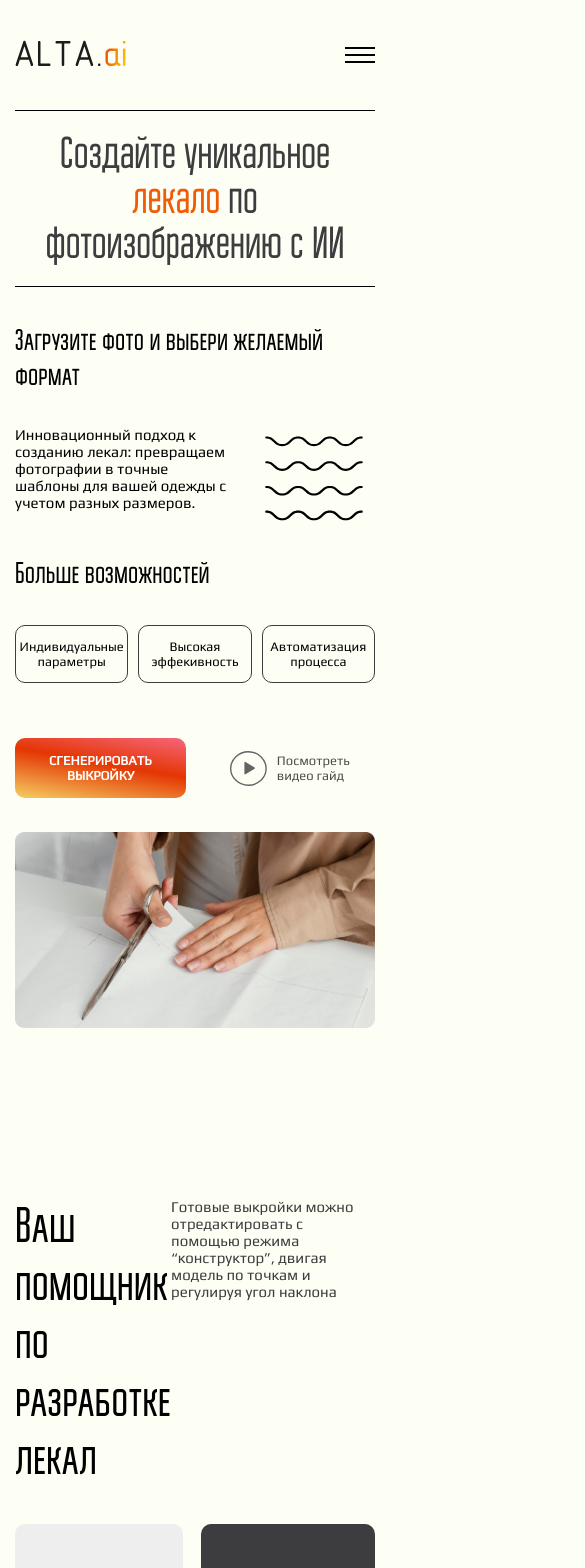
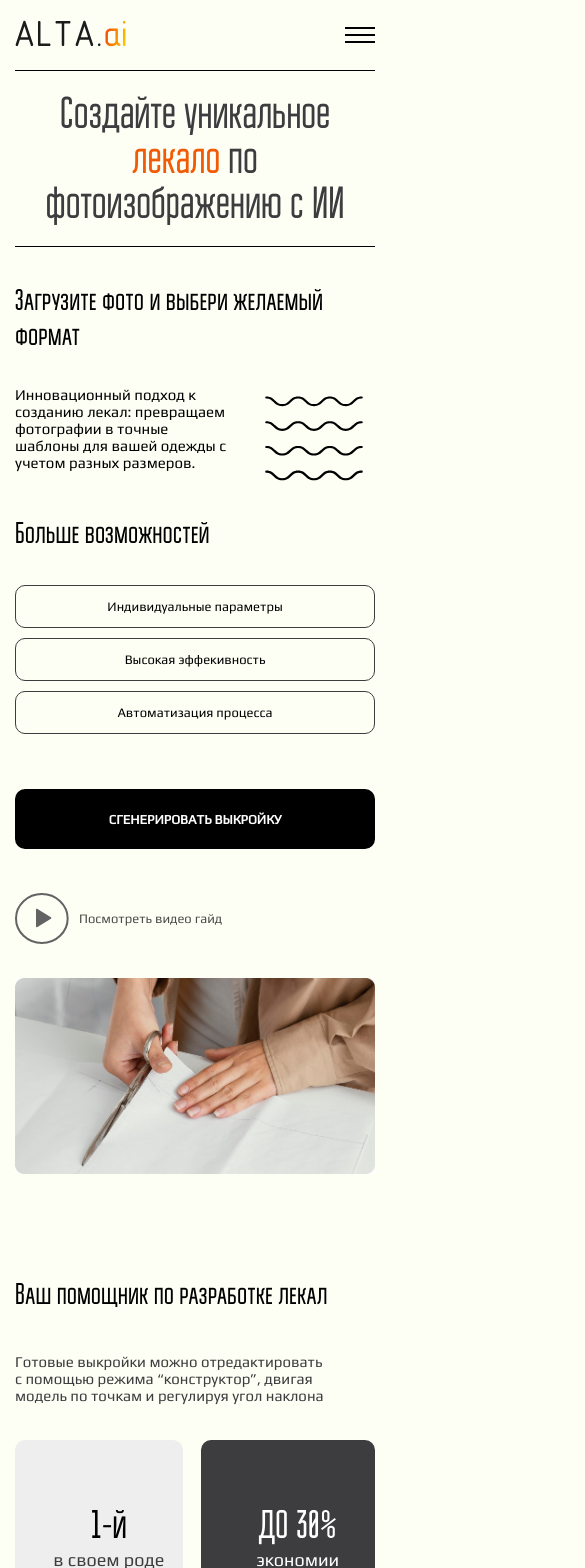
Before and after one commit to ismailow/alta, a React (Create React App) app: page / in a window 390 px wide. Shown: the top 1568 px of the page, 585 px wide, since content can reach past the window. Built offline with nearby package versions, Linux system fonts and the light colour scheme; the HTML template or start-up script is replaced by a standard one.

Commit message:
adaptive

```diff
--- a/src/components/details/details.module.css
+++ b/src/components/details/details.module.css
@@ -7,6 +7,7 @@
     justify-content: space-between;
     align-items: center;
     margin-bottom: 60px;
+    gap: 15px;
 }
 
 .title {
@@ -16,21 +17,58 @@
     position: relative;
 }
 
-.title::after {
-    content: "";
-    display: block;
-    width: 550px;
+.line {
+    width: 100%;
+    max-width: 550px;
     height: 2px;
     background-color: #000;
-    position: absolute;
-    top: 50%;
-    right: -590px;
-    transform: translateY(-50%);
+    margin: 10px 0;
+    flex: 1 1 auto
 }
 
 .subtitle {
     font-family: 'Play';
     font-size: 15px;
+}
+
+@media (max-width: 1424px) {
+    .titleBlock {
+        flex-wrap: wrap;
+        justify-content: start;
+    }
+    .line {
+        width: 500px;
+    }
+}
+
+@media (max-width: 1374px) {
+    .line {
+        width: 450px;
+    }
+}
+
+@media (max-width: 1324px) {
+    .line {
+        width: 400px;
+    }
+}
+
+@media (max-width: 1274px) {
+    .line {
+        width: 350px;
+    }
+}
+
+@media (max-width: 967px) {
+    .titleBlock {
+        flex-direction: column;
+        align-items: start;
+    }
+
+    .line {
+        max-width: 100%;
+        width: 100%;
+    }
 }
 
 .imagesBlock {
@@ -75,3 +113,21 @@
 .fourthImg {
     grid-area: fourth;
 }
+
+@media (max-width: 846px) {
+    .title {
+        font-size: 40px;
+    }
+}
+
+@media (max-width: 602px) {
+    .title {
+        font-size: 35px;
+    }
+}
+
+@media (max-width: 520px) {
+    .title {
+        font-size: 30px;
+    }
+}
--- a/src/components/details/index.jsx
+++ b/src/components/details/index.jsx
@@ -10,6 +10,7 @@ const Details = () => {
         <div className={styles.details}>
             <div className={styles.titleBlock}>
                 <h3 className={styles.title}>Пусть на фото будут все важные детали</h3>
+                <div className={styles.line}></div>
                 <p className={styles.subtitle}>Это нужно для точного результата</p>
             </div>
             <div className={styles.imagesBlock}>
--- a/src/components/footer/footer.module.css
+++ b/src/components/footer/footer.module.css
@@ -26,6 +26,7 @@
     display: flex;
     justify-content: space-between;
     flex-wrap: wrap;
+    gap: 50px;
 }
 
 .title {
@@ -50,6 +51,7 @@
 .navBlock {
     display: flex;
     gap: 90px;
+    flex-wrap: wrap;
 }
 
 .navList {
@@ -77,3 +79,24 @@
 .rightClip {
     right: 50px;
 }
+
+@media (max-width: 420px) {
+    .decorativeText {
+        font-size: 30px;
+    }
+}
+
+@media (max-width: 514px) {
+    .footer {
+        padding: 70px 35px 90px;
+    }
+    .title {
+        font-size: 30px;
+    }
+}
+
+@media (max-width: 609px) {
+    .navList {
+        margin-top: -40px;
+    }
+}
--- a/src/components/footer/index.jsx
+++ b/src/components/footer/index.jsx
@@ -1,4 +1,4 @@
-import logo from '../../icons/footerLogo.svg';
+import logo from '../../icons/logo.svg';
 import arrow from '../../icons/arrow2.svg';
 import clip from '../../icons/clip.svg';
 
--- a/src/components/header/header.module.css
+++ b/src/components/header/header.module.css
@@ -2,12 +2,12 @@
     display: flex;
     justify-content: space-between;
     align-items: center;
-    padding: 40px 0 40px;
+    padding: 20px 0 20px;
 }
 
 .menu {
     display: flex;
-    gap: 80px;
+    gap: 60px;
 }
 
 .closeBtn {
--- a/src/components/helper/helper.module.css
+++ b/src/components/helper/helper.module.css
@@ -1,5 +1,5 @@
 .helper {
-    padding-top: 166px;
+    padding-top: 100px;
     margin-bottom: 170px;
 }
 
@@ -187,6 +187,19 @@
     }
 }
 
+@media (max-width: 922px) {
+    .titleBlock {
+        gap: 40px;
+        flex-wrap: wrap;
+    }
+}
+
+@media (max-width: 905px) {
+    .subtitle {
+        /* margin-top: -30px; */
+    }
+}
+
 @media (max-width: 855px) {
     .tileTitle {
         font-size: 40px;
@@ -229,3 +242,21 @@
         font-size: 40px;
     }
 }
+
+@media (max-width: 846px) {
+    .title {
+        font-size: 40px;
+    }
+}
+
+@media (max-width: 602px) {
+    .title {
+        font-size: 35px;
+    }
+}
+
+@media (max-width: 520px) {
+    .title {
+        font-size: 30px;
+    }
+}
--- a/src/components/intro/intro.module.css
+++ b/src/components/intro/intro.module.css
@@ -100,7 +100,6 @@
     font-family: "Play";
     font-size: 18px;
     display: flex;
-    /* justify-content: space-between; */
     gap: 20px;
     margin-bottom: 26px;
 }
@@ -165,17 +164,19 @@
     gap: 44px;
 }
 
-@media (max-width: 1120px) {
-    /* .introBlock {
+@media (max-width: 401px) {
+    .capacities {
         flex-wrap: wrap;
     }
-    .introContent {
-        max-width: 100%;
-        flex-grow: 1;
+}
+
+@media (max-width: 391px) {
+    .btns {
+        flex-wrap: wrap;
     }
-    .img {
-        width: 100%;
-    } */
+}
+
+@media (max-width: 1120px) {
     .title {
         text-align: left;
     }
@@ -184,7 +185,6 @@
         justify-content: space-between;
         gap: 100px;
         align-items: center;
-        /* flex-wrap: wrap; */
     }
     .btns {
         margin-top: 25px;
@@ -198,6 +198,17 @@
     .introContent {
         max-width: 100%;
         flex-grow: 1;
+    }
+
+    .contentBlock {
+        justify-content: end;
+    }
+    .btns {
+        justify-content: start;
+    }
+
+    .introText {
+        justify-content: space-between;
     }
     .img {
         width: 100%;
--- a/src/components/subscriptions/subscriptions.module.css
+++ b/src/components/subscriptions/subscriptions.module.css
@@ -40,7 +40,7 @@
     display: flex;
     justify-content: space-around;
     flex-wrap: wrap;
-    margin-bottom: 74px;
+    margin-bottom: 40px;
 }
 
 .subscriptionItem {
@@ -213,3 +213,21 @@
     position: absolute;
     top: -12px;
 }
+
+@media (max-width: 846px) {
+    .title {
+        font-size: 40px;
+    }
+}
+
+@media (max-width: 602px) {
+    .title {
+        font-size: 35px;
+    }
+}
+
+@media (max-width: 520px) {
+    .title {
+        font-size: 30px;
+    }
+}
--- a/src/ui/filledBtn/filledBtn.module.css
+++ b/src/ui/filledBtn/filledBtn.module.css
@@ -20,12 +20,19 @@
 }
 
 .btn:hover {
-    background-position: 100% 0;
-    transition: all .4s ease-in-out;
+    /* background-position: 100% 0;
+    transition: all .4s ease-in-out; */
+    background-color: rgba(0, 0, 0, .5);
 }
 
 .btn.color {
-    background-image: linear-gradient(10deg, #f5ce62, #e43603, #fa7199, #e85a19);
+    /* background-image: linear-gradient(10deg, #f5ce62, #e43603, #fa7199, #e85a19); */
+    background-color: #000;
+    /* opacity: 0.9; */
+}
+
+.color:hover {
+    background-color: rgba(0, 0, 0, .8);
 }
 
 @media (max-width: 603px) {
```
Also changed, not shown: 1 other file (tests, documents, lock files or other folders).
